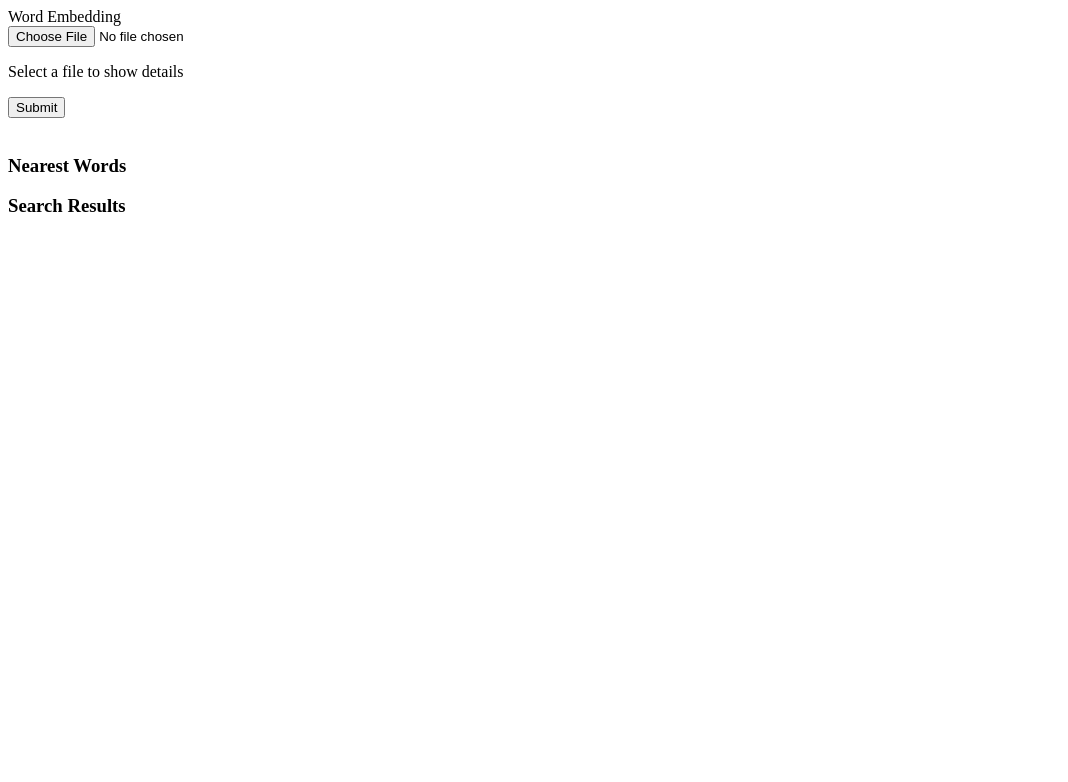
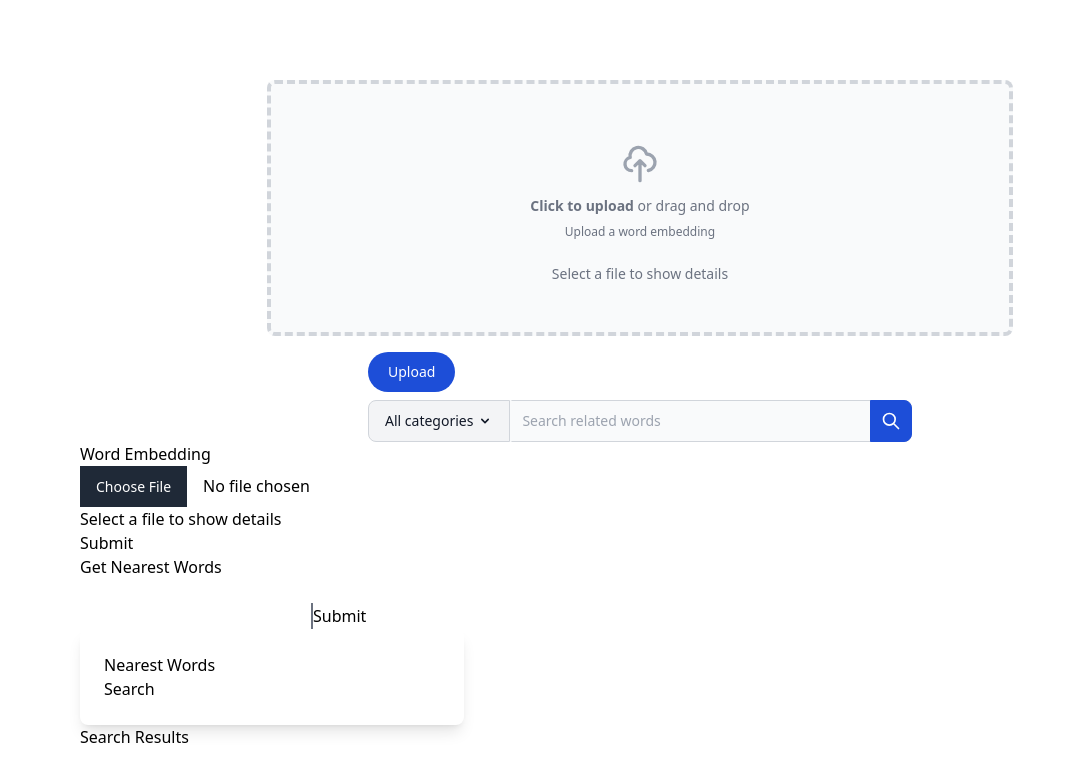
Before and after one commit to dnasutio/thesis-project, a React (Vite) app in the folder frontend/: page / in a window 1280 px wide. Shown: the top 782 px of the page, without its empty margins (0-1068 px from the left). Built offline with nearby package versions, Linux system fonts and the light colour scheme.

Commit message:
flowbite things

```diff
--- a/frontend/index.html
+++ b/frontend/index.html
@@ -4,10 +4,14 @@
     <meta charset="UTF-8" />
     <link rel="icon" type="image/svg+xml" href="/vite.svg" />
     <meta name="viewport" content="width=device-width, initial-scale=1.0" />
+    <link href="https://cdnjs.cloudflare.com/ajax/libs/flowbite/1.6.3/flowbite.min.css" rel="stylesheet" />
+
+    <script src="https://cdn.tailwindcss.com"></script>
     <title>Query Builder</title>
   </head>
   <body>
     <div id="root"></div>
+    <script src="https://cdnjs.cloudflare.com/ajax/libs/flowbite/1.6.3/flowbite.min.js"></script>
     <script type="module" src="/src/main.jsx"></script>
   </body>
 </html>
--- a/frontend/src/App.jsx
+++ b/frontend/src/App.jsx
@@ -2,6 +2,8 @@ import { useState } from 'react'
 import { useEffect } from 'react';
 import './App.css'
 //import NearestWordsList from './components/NearestWordsList';
+
+// TODO: Maybe use range slider instead of dropdown. Maybe abstract UI elements to their own component files.
 
 function App() {
   const [selectedFile, setSelectedFile] = useState();
@@ -90,13 +92,12 @@ function App() {
       console.log("Search results: ", result);
       setSearchResults(JSON.parse(result.response));
     }
-
-
   }
 
   useEffect(() => {
     if (fileUploaded) {
       document.getElementById('word_input').type = "text";
+
       document.getElementById('numwords_input').removeAttribute("hidden");
       let numwords_input = document.getElementById('numwords_input');
       for (let i = 1; i <= 10; i++) {
@@ -105,6 +106,7 @@ function App() {
         numwords_input.add(option);
       }
       document.getElementById('numwords_input').removeAttribute("hidden");
+
       document.getElementById('submit_word').removeAttribute("hidden");
       document.getElementById('search_docs').removeAttribute("hidden");
     }
@@ -123,7 +125,69 @@ function App() {
   }, [fileUploaded, nearestWords]);
 
   return (
+    <div className="p-20">
+
+
+    {/* Maybe instead of a submit button, the user can just select their file and its automatically uploaded */}
+    <div className="flex items-center justify-center pb-4">
+        <label for="dropzone-file" className="flex flex-col items-center justify-center w-2/3 h-64 border-4 border-gray-300 border-dashed rounded-lg cursor-pointer bg-gray-50 dark:hover:bg-bray-800 dark:bg-gray-700 hover:bg-gray-100 dark:border-gray-600 dark:hover:border-gray-500 dark:hover:bg-gray-600">
+            <div className="flex flex-col items-center justify-center pt-5 pb-6">
+                <svg aria-hidden="true" className="w-10 h-10 mb-3 text-gray-400" fill="none" stroke="currentColor" viewBox="0 0 24 24" xmlns="http://www.w3.org/2000/svg"><path stroke-linecap="round" stroke-linejoin="round" stroke-width="2" d="M7 16a4 4 0 01-.88-7.903A5 5 0 1115.9 6L16 6a5 5 0 011 9.9M15 13l-3-3m0 0l-3 3m3-3v12"></path></svg>
+                <p className="mb-2 text-sm text-gray-500 dark:text-gray-400"><span className="font-semibold">Click to upload</span> or drag and drop</p>
+                <p className="text-xs text-gray-500 dark:text-gray-400">Upload a word embedding</p>
+            </div>
+            <input id="dropzone-file" type="file" className="hidden" onChange={changeHandler} />
+            {isFilePicked ? (
             <div>
+              <p className="mb-2 text-sm text-gray-500 dark:text-gray-400">Filename: {selectedFile.name}</p>
+              <p className="mb-2 text-sm text-gray-500 dark:text-gray-400">Filetype: {selectedFile.type}</p>
+              <p className="mb-2 text-sm text-gray-500 dark:text-gray-400">Size in bytes: {selectedFile.size}</p>
+            </div>
+          ) : (
+            <p className="mb-2 text-sm text-gray-500 dark:text-gray-400">Select a file to show details</p>
+          )}
+        </label>
+    </div>
+
+
+    <button type="button" className="text-white bg-blue-700 hover:bg-blue-800 focus:outline-none focus:ring-4 focus:ring-blue-300 font-medium rounded-full text-sm px-5 py-2.5 text-center ml-72 mr-2 mb-2 dark:bg-blue-600 dark:hover:bg-blue-700 dark:focus:ring-blue-800" onClick={handleSubmission}>Upload</button>
+
+
+
+<form>
+    <div class="flex px-72">
+        <label for="search-dropdown" class="mb-2 text-sm font-medium text-gray-900 sr-only dark:text-white"></label>
+        <button id="dropdown-button" data-dropdown-toggle="dropdown" class="flex-shrink-0 z-10 inline-flex items-center py-2.5 px-4 text-sm font-medium text-center text-gray-900 bg-gray-100 border border-gray-300 rounded-l-lg hover:bg-gray-200 focus:ring-4 focus:outline-none focus:ring-gray-100 dark:bg-gray-700 dark:hover:bg-gray-600 dark:focus:ring-gray-700 dark:text-white dark:border-gray-600" type="button">All categories <svg aria-hidden="true" class="w-4 h-4 ml-1" fill="currentColor" viewBox="0 0 20 20" xmlns="http://www.w3.org/2000/svg"><path fill-rule="evenodd" d="M5.293 7.293a1 1 0 011.414 0L10 10.586l3.293-3.293a1 1 0 111.414 1.414l-4 4a1 1 0 01-1.414 0l-4-4a1 1 0 010-1.414z" clip-rule="evenodd"></path></svg></button>
+        <div id="dropdown" class="z-10 hidden bg-white divide-y divide-gray-100 rounded-lg shadow w-44 dark:bg-gray-700">
+            <ul class="py-2 text-sm text-gray-700 dark:text-gray-200" aria-labelledby="dropdown-button">
+            <li>
+                <button type="button" class="inline-flex w-full px-4 py-2 hover:bg-gray-100 dark:hover:bg-gray-600 dark:hover:text-white">Mockups</button>
+            </li>
+            <li>
+                <button type="button" class="inline-flex w-full px-4 py-2 hover:bg-gray-100 dark:hover:bg-gray-600 dark:hover:text-white">Templates</button>
+            </li>
+            <li>
+                <button type="button" class="inline-flex w-full px-4 py-2 hover:bg-gray-100 dark:hover:bg-gray-600 dark:hover:text-white">Design</button>
+            </li>
+            <li>
+                <button type="button" class="inline-flex w-full px-4 py-2 hover:bg-gray-100 dark:hover:bg-gray-600 dark:hover:text-white">Logos</button>
+            </li>
+            </ul>
+        </div>
+        <div class="relative w-full">
+            <input type="search" id="search-dropdown" class="block p-2.5 w-full z-20 text-sm text-gray-900 bg-gray-50 rounded-r-lg border-l-gray-50 border-l-2 border border-gray-300 focus:ring-blue-500 focus:border-blue-500 dark:bg-gray-700 dark:border-l-gray-700  dark:border-gray-600 dark:placeholder-gray-400 dark:text-white dark:focus:border-blue-500" placeholder="Search related words" required/>
+            <button type="submit" class="absolute top-0 right-0 p-2.5 text-sm font-medium text-white bg-blue-700 rounded-r-lg border border-blue-700 hover:bg-blue-800 focus:ring-4 focus:outline-none focus:ring-blue-300 dark:bg-blue-600 dark:hover:bg-blue-700 dark:focus:ring-blue-800">
+                <svg aria-hidden="true" class="w-5 h-5" fill="none" stroke="currentColor" viewBox="0 0 24 24" xmlns="http://www.w3.org/2000/svg"><path stroke-linecap="round" stroke-linejoin="round" stroke-width="2" d="M21 21l-6-6m2-5a7 7 0 11-14 0 7 7 0 0114 0z"></path></svg>
+                <span class="sr-only">Search</span>
+            </button>
+        </div>
+    </div>
+</form>
+
+
+
+      <div classNameName="flex justify-center">
+        <div classNameName="block max-w-sm rounded-lg bg-white p-6 shadow-lg dark:bg-neutral-700">
           <label htmlFor="file">Word Embedding</label><br/>
           <input type="file" name="file" onChange={changeHandler} />
           {isFilePicked ? (
@@ -138,15 +202,25 @@ function App() {
           <div>
             <button onClick={handleSubmission}>Submit</button>
           </div>
+        </div>
+      </div>
+
+      <div id="submit_word_card" classNameName={"flex justify-center" + (fileUploaded ? 'visible' : 'hidden')}>
+        <div classNameName="block max-w-sm rounded-lg bg-white p-6 shadow-lg dark:bg-neutral-700">
+          <h3>Get Nearest Words</h3>
           <div id="file_upload_response"></div>
           <br />
-      <input type="hidden" id="word_input"/>
-      <select id="numwords_input" hidden/>
-      <button onClick={submitWord} id="submit_word" hidden>Submit</button>
+          <input id="word_input" className/>
+          <select id="numwords_input"/>
+          <button onClick={submitWord} id="submit_word">Submit</button>
           <div id="word_upload_response"></div>
+        </div>
+      </div>
+
 
       {/* <NearestWordsList nearestWords={nearestWords} checkedState={checkedState} setCheckedState={setCheckedState} /> */}
-      <div>
+      <div id="nearest_words_card" classNameName={"flex justify-center" + (nearestWords.length > 0 ? 'block' : 'hidden')} >
+        <div className="block max-w-sm rounded-lg bg-white p-6 shadow-lg dark:bg-neutral-700">
           <h3>Nearest Words</h3>
           <ul id="word-boxes">
             {nearestWords.map((word, index) => {
@@ -163,11 +237,13 @@ function App() {
               );
             })}
           </ul>
+          <button onClick={searchDocuments} id="search_docs">Search</button>
+        </div>
       </div>
 
-      <button onClick={searchDocuments} id="search_docs" hidden>Search</button>
 
-      <div>
+
+      <div classNameName="flex justify-center">
         <h3>Search Results</h3>
         <ul>
           {searchResults.map((doc, index) => {
@@ -185,8 +261,6 @@ function App() {
 
 
 
-
-
     </div>
   )
 }
```
Lines whose indentation alone changed are shown as unchanged.
